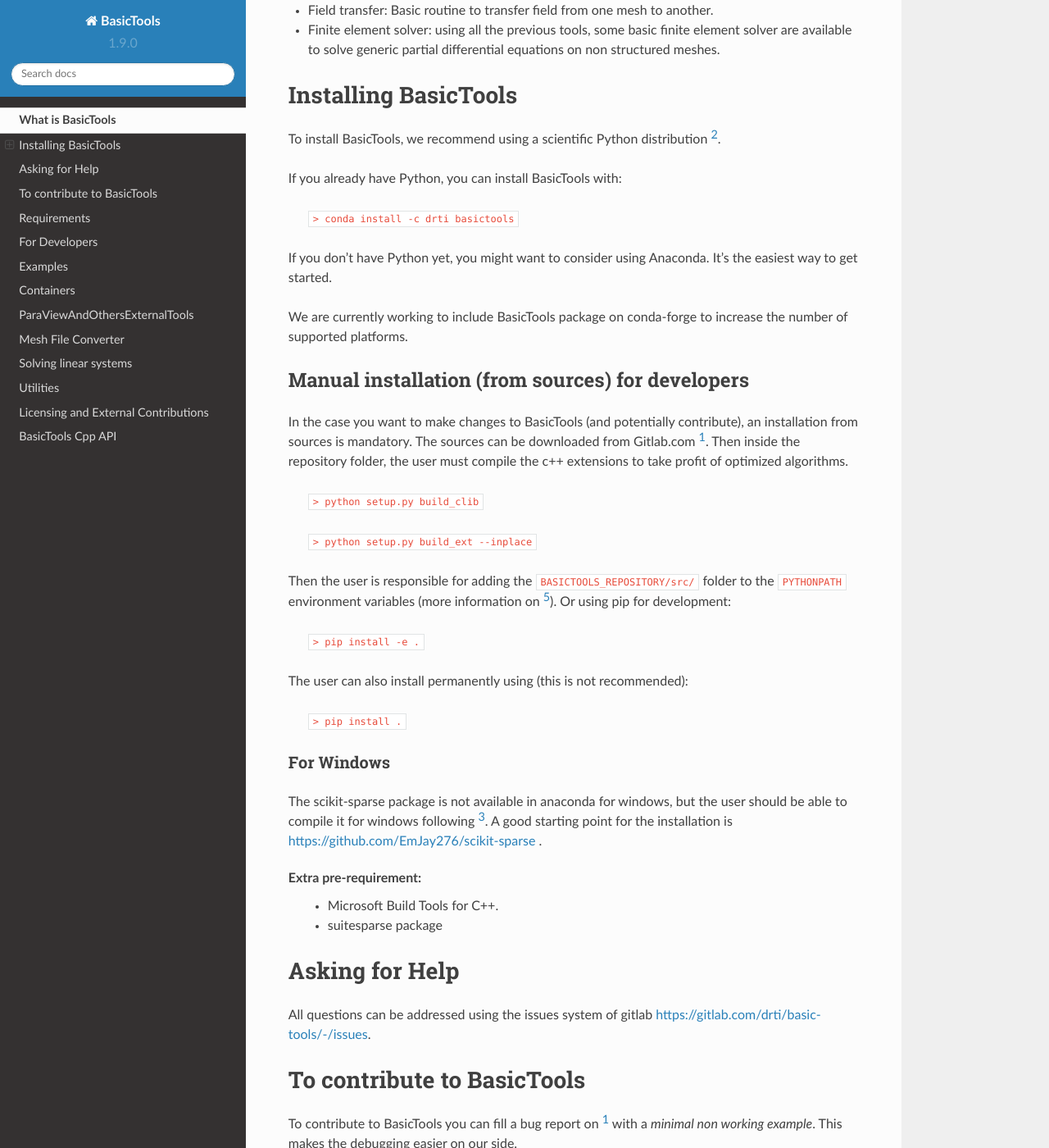
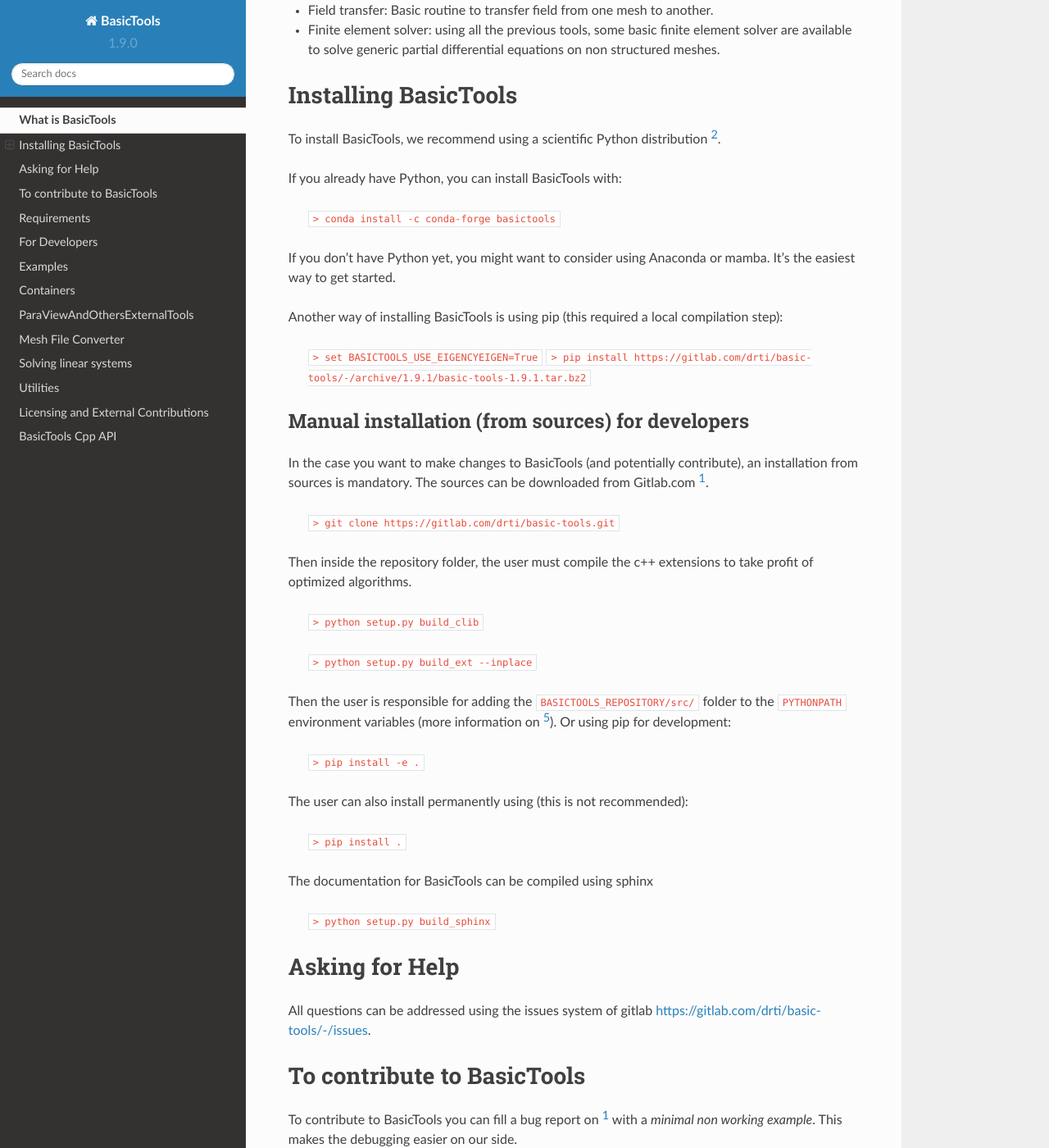
Before and after one commit to basileMarchand/basictools-frozen, a Sphinx documentation site: the page built from docs/Intro.rst, in a window 1280 px wide and 1400 px high, scrolled down 447 px. Shown: the whole window at 82% size. Built offline with Sphinx 7.4.7 and the Read the Docs theme 2.0.0, drawn with Linux system fonts in a browser that asks for light colours; pages that are not in the unit, such as notebooks, are missing from menus; some of the changed text lies outside the part shown.

Commit message:
simplify Readme for installation. Clean doc

```diff
--- a/docs/Intro.rst
+++ b/docs/Intro.rst
@@ -20,18 +20,26 @@
 
 If you already have Python, you can install BasicTools with:
 
-    ``> conda install -c drti basictools``
+    ``> conda install -c conda-forge basictools``
 
-If you don't have Python yet, you might want to consider using Anaconda.
+If you don't have Python yet, you might want to consider using Anaconda or mamba.
 It's the easiest way to get started.
 
-We are currently working to include BasicTools package on conda-forge to increase the number of supported platforms.
+Another way of installing BasicTools is using pip (this required a local compilation step):
+
+    ``> set BASICTOOLS_USE_EIGENCYEIGEN=True``
+    ``> pip install https://gitlab.com/drti/basic-tools/-/archive/1.9.1/basic-tools-1.9.1.tar.bz2``
+
+
 
 Manual installation (from sources) for developers
 =================================================
 
 In the case you want to make changes to BasicTools (and potentially contribute), an installation from sources is mandatory.
 The sources can be downloaded from Gitlab.com [#gitlaburlpublic]_.
+
+    ``> git clone https://gitlab.com/drti/basic-tools.git``
+
 Then inside the repository folder, the user must compile the c++ extensions to take profit of optimized algorithms.
 
     ``> python setup.py build_clib``
@@ -47,17 +55,9 @@
 
     ``> pip install .``
 
+The documentation for BasicTools can be compiled using sphinx
 
-For Windows
-^^^^^^^^^^^
-
-The scikit-sparse package is not available in anaconda for windows, but the user should be able to compile it for windows following [#scikitwindows]_.
-A good starting point for the installation is https://github.com/EmJay276/scikit-sparse .
-
-Extra pre-requirement:
-    - Microsoft Build Tools for C++.
-    - suitesparse package
-
+    ``> python setup.py build_sphinx``
 
 ***************
 Asking for Help
@@ -99,19 +99,11 @@
 * scikit-learn
 * scikit-sparse
 * vtk
-* eigency>=1.78
+* eigency
 * mkl
 * mkl-include
 * psutil
 * networkx
-
-Eigency is the only dependency not already on conda-forge.
-A package is available in ours channel `drti` (use `conda install -c drti eigency`).
-We are currently working to have only conda-forge dependencies
-
-C++ packages:
-
-* Eigen [#eigenurl]_
 
 Optionals Python packages (some functionalities may not be available without these packages):
 
@@ -128,6 +120,12 @@
 * paraview
 * pywin32 [Only for windows]
 
+C++ OPEN-SOURCE DEPENDENCIES:
+
+* Eigen (http://eigen.tuxfamily.org)
+    (the pypi eigency package has the Eigen library already inside the package, need to set the env variable BASICTOOLS_USE_EIGENCYEIGEN=True)
+    ( a conda-forge package is available for eigen)
+
 Optionals Proprietary packages (some functionalities may not be available without these packages) only for old version 1.7:
 
 * odbAccess
```
Also changed, not shown: README.md (+61 -96 lines), setup.cfg (+4 -3 lines).
